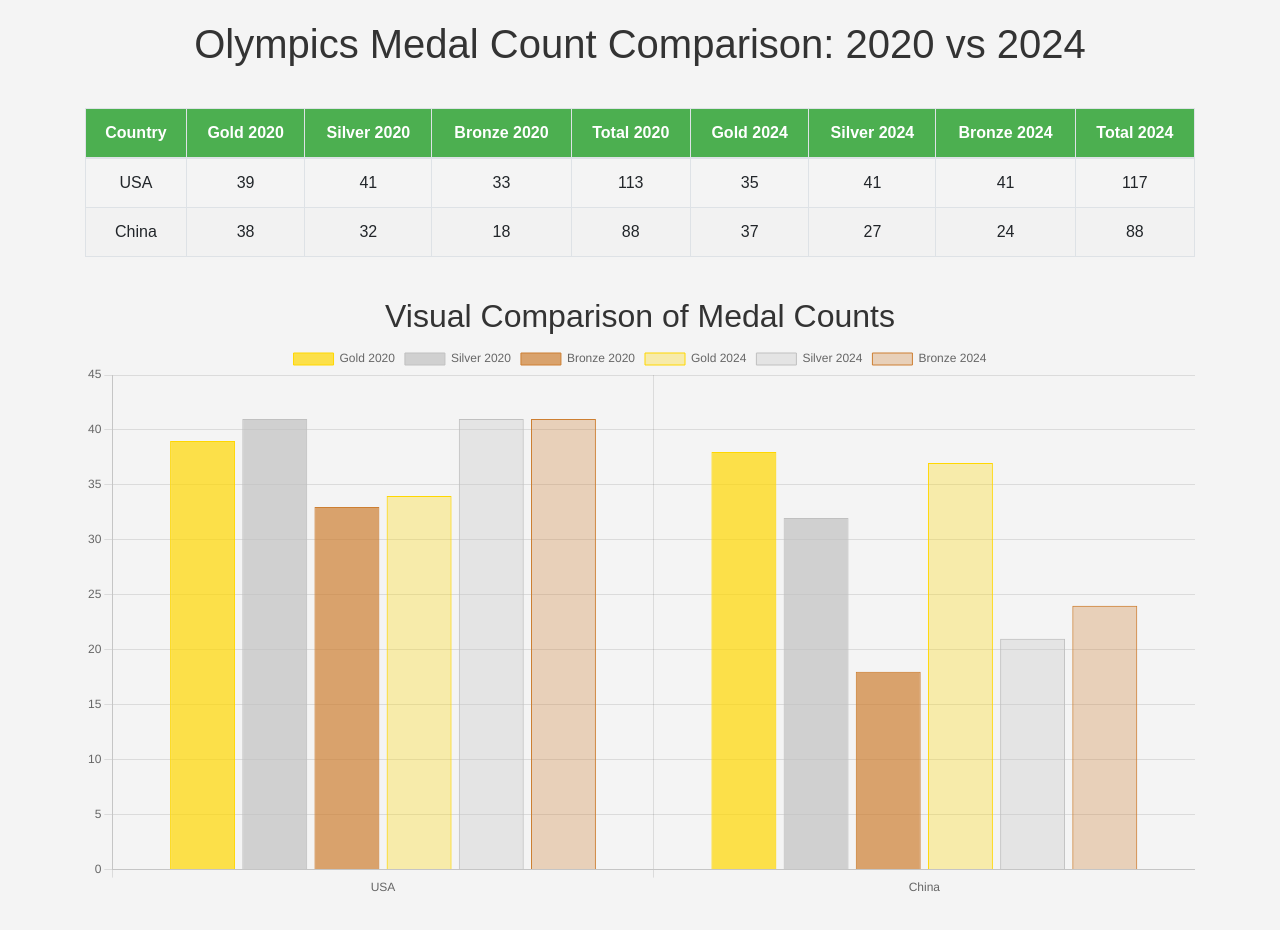
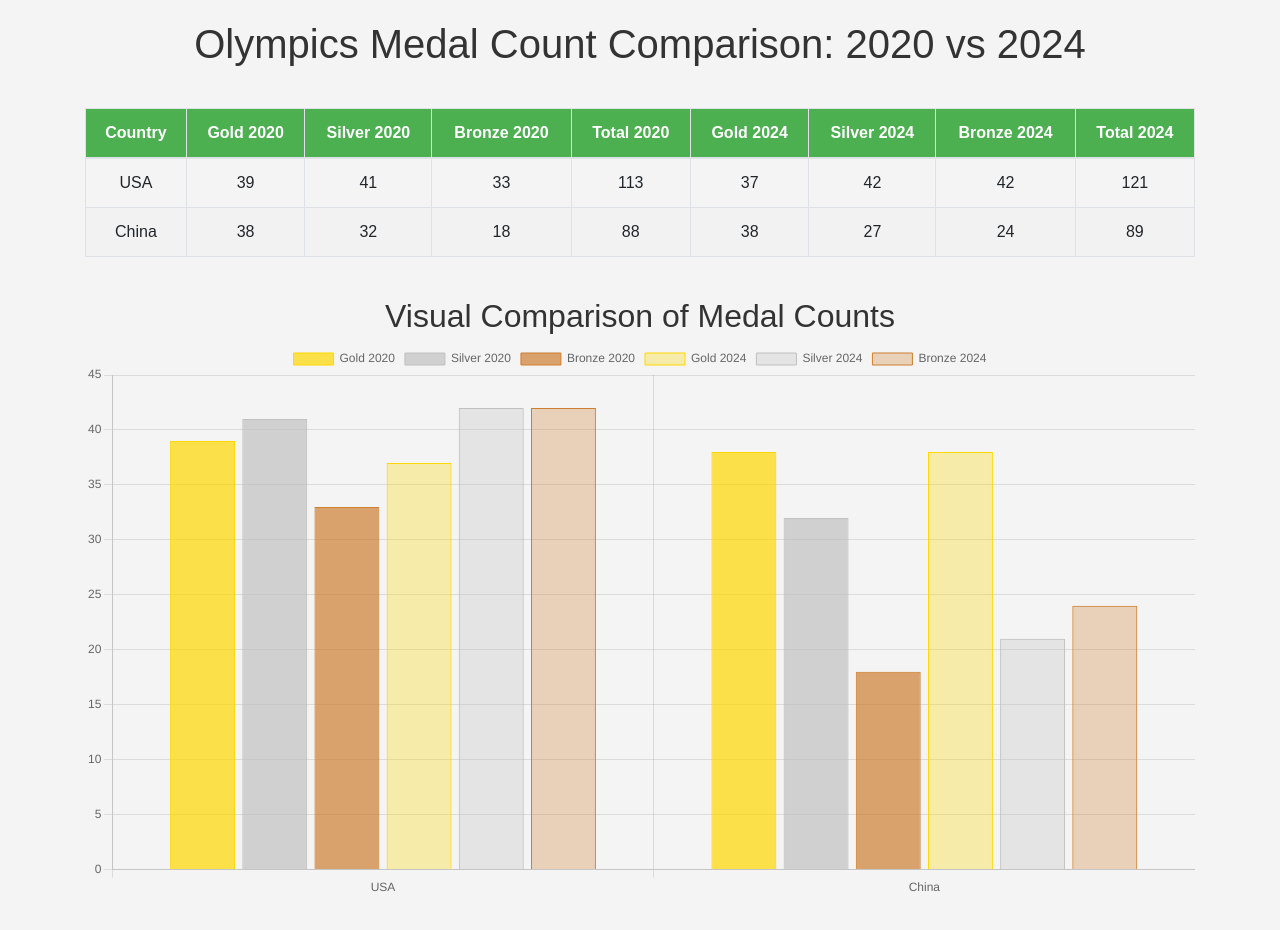
Before and after one commit to raviliv/olympics-medal-comparison, a plain HTML site: page index.html in a window 1280 px wide. Drawn offline with nearby package versions, Linux system fonts and the light colour scheme.

Commit message:
Updated count

```diff
--- a/index.html
+++ b/index.html
@@ -75,10 +75,10 @@
                     <td>41</td>
                     <td>33</td>
                     <td>113</td>
-                    <td>35</td>
-                    <td>41</td>
-                    <td>41</td>
-                    <td>117</td>
+                    <td>37</td>
+                    <td>42</td>
+                    <td>42</td>
+                    <td>121</td>
                 </tr>
                 <tr>
                     <td>China</td>
@@ -86,10 +86,10 @@
                     <td>32</td>
                     <td>18</td>
                     <td>88</td>
-                    <td>37</td>
+                    <td>38</td>
                     <td>27</td>
                     <td>24</td>
-                    <td>88</td>
+                    <td>89</td>
                 </tr>
                 <!-- Add more countries as needed -->
             </tbody>
@@ -132,21 +132,21 @@
                     },
                     {
                         label: 'Gold 2024',
-                        data: [34, 37], // Add more data for additional countries
+                        data: [37, 38], // Add more data for additional countries
                         backgroundColor: 'rgba(255, 215, 0, 0.3)',
                         borderColor: 'rgba(255, 215, 0, 1)',
                         borderWidth: 1
                     },
                     {
                         label: 'Silver 2024',
-                        data: [41, 21], // Add more data for additional countries
+                        data: [42, 21], // Add more data for additional countries
                         backgroundColor: 'rgba(192, 192, 192, 0.3)',
                         borderColor: 'rgba(192, 192, 192, 1)',
                         borderWidth: 1
                     },
                     {
                         label: 'Bronze 2024',
-                        data: [41, 24], // Add more data for additional countries
+                        data: [42, 24], // Add more data for additional countries
                         backgroundColor: 'rgba(205, 127, 50, 0.3)',
                         borderColor: 'rgba(205, 127, 50, 1)',
                         borderWidth: 1
```
